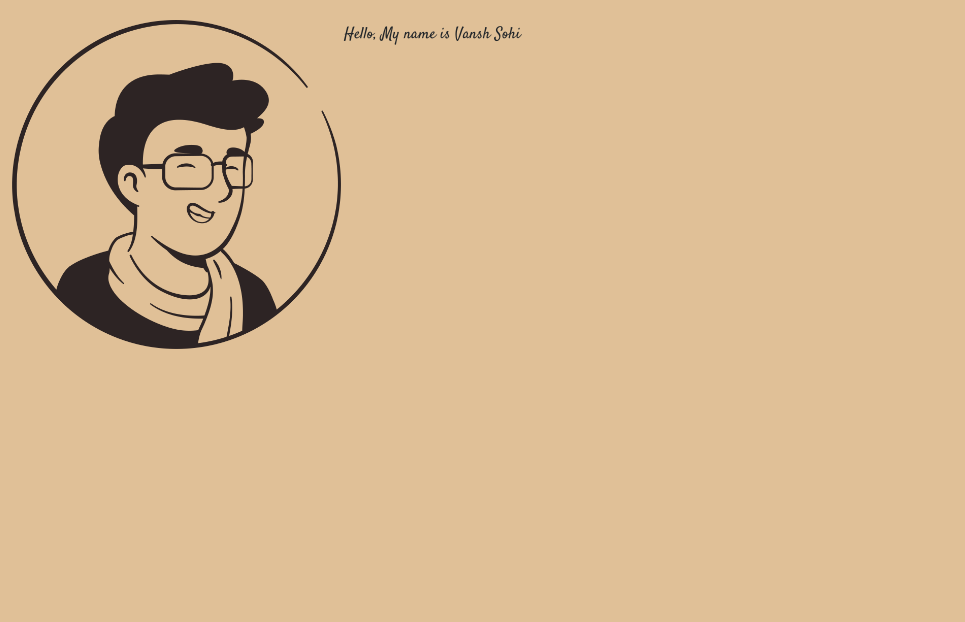
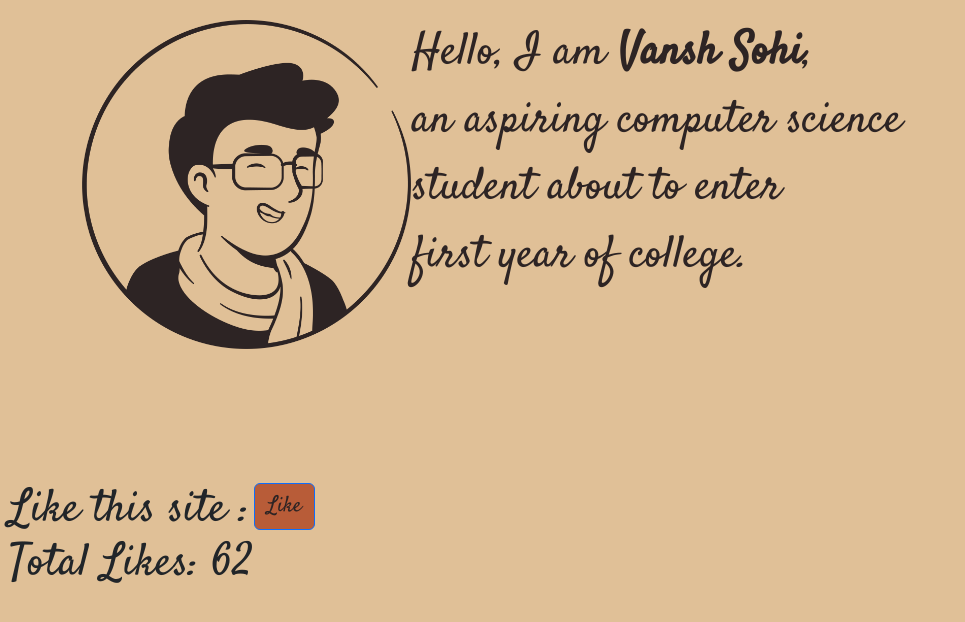
Before and after one commit to sohivansh/portfolio, a Flask app: page / in a window 1280 px wide. Shown: the part 80-702 px from the top of the page, without its empty margins (0-965 px from the left). Run offline with Flask 2, Linux system fonts and the light colour scheme.

Commit message:
second last commit, only thing left to do is to add a link on work page

```diff
--- a/app.py
+++ b/app.py
@@ -1,13 +1,19 @@
-from flask import Flask
+from tempfile import tempdir
+from flask import Flask, request, redirect
 from flask import render_template
+import sqlite3
 
+con = sqlite3.connect('database.db',check_same_thread=False)
+cur = con.cursor()
 app = Flask(__name__)
 
 app.config["TEMPLATES_AUTO_RELOAD"] = True
 
 @app.route("/")
 def layout():
-    return render_template("index.html")
+    cur.execute("SELECT likes FROM likes")
+    likes = cur.fetchone()[0]
+    return render_template("index.html",likes=likes)
 
 @app.route("/about")
 def about():
@@ -15,8 +21,21 @@ def about():
 
 @app.route("/work")
 def work():
-    return render_template("work.html")
+    cur.execute("SELECT work FROM works")
+    works = cur.fetchone()
+    return render_template("work.html",works = works)
 
 @app.route("/contact")
 def contact():
     return render_template("contact.html")
+
+@app.route("/like",methods=["POST","GET"])
+def like():
+    if request.method == "POST":
+        cur.execute("SELECT likes FROM likes")
+        temp = cur.fetchone()
+        likes = int(temp[0])
+        likes += 1
+        cur.execute("UPDATE likes SET likes = ?", (likes,))
+        con.commit()
+        return redirect("/")
--- a/requirements.txt
+++ b/requirements.txt
@@ -1,2 +1,6 @@
 Flask
 Flask dependencies
+Barba.js
+Node.js
+Npm(bundeled with node.js)
+Anime.js
--- /dev/null
+++ b/static/script.js
@@ -0,0 +1,9 @@
+import anime from 'animejs/lib/anime.es.js';
+
+swiper = document.getElementById("swipe");
+anime({
+    targets : '.main-text',
+    translateX : 250,
+    duration : 3000
+
+});
--- a/static/styles.css
+++ b/static/styles.css
@@ -19,20 +19,94 @@ body{
     background-color: #E0C097;
 }
 
+
 #avatar{
     height: 330px;
     width: 330px !important;
+
 
 }
 
 p{
     display: inline-block;
     font-family: 'Satisfy' !important;
-    padding-right: 2px;
-    padding-left: 2px;
+
+    color: #2D2424 !important;
+    font-size: 45px;
+}
+#main-text{
+    padding-left: 100px !important;
+}
+
+
+.left-text{
+    padding-top: 30px;
+    padding-left: 250px;
+
 }
 
 #mainc{
     height: 400px !important;
     margin-top: 20px !important;
 }
+
+h3,form{
+    float: left;
+    margin : 2px;
+    padding-top: 175px;
+    padding-left: 2px;
+}
+
+h3{
+    font-family: 'Satisfy' !important;
+    font-size: 45px;
+    position: absolute;
+    left: 5px;
+
+}
+
+button{
+    font-family: 'Satisfy' !important;
+    font-size: 22px !important;
+    background-color: #B85C38 !important;
+    color: #2D2424 !important;
+
+}
+
+form{
+    position: absolute;
+    left: 250px;
+    height: 55px !important;
+}
+
+h2{
+    font-family: 'Satisfy' !important;
+    font-size: 4vw;
+    color: #2D2424 !important;
+}
+
+
+
+
+h1{
+    font-family: 'Satisfy' !important;
+    font-size: 45px;
+    color: #2D2424 !important;
+
+}
+#about{
+    font-family: 'Satisfy' !important;
+    font-size: 30px;
+    color: #2D2424 !important;
+
+
+
+
+
+}
+
+.font-style{
+    font-family: 'Satisfy' !important;
+    color: #2D2424 !important;
+
+}
--- a/templates/index.html
+++ b/templates/index.html
@@ -7,9 +7,28 @@
 
     <img align="left" id="avatar" src="/static/avatar.png" class="img-responsive">
 
-        <p>
-            Hello, My name is Vansh Sohi
+        <p class="main-text">
+            Hello, I am <b>Vansh Sohi</b>,<br>
+            an aspiring computer science <br>
+            student about to enter<br>
+            first year of college.
         </p>
+
+
+
+
+        <div class="container-sm">
+            <h3>
+                Like this site : <br>
+                Total Likes: {{likes}}
+            </h3>
+            <form method="post" action="/like">
+                <button class="btn btn-primary" type="submit">Like</button>
+
+            </form>
+
+
+        </div>
 
 
 
--- a/templates/layout.html
+++ b/templates/layout.html
@@ -11,6 +11,8 @@
 
 </head>
     <body>
+
+
 
                 <nav class="navbar navbar-custom navbar-light bg-light navbar-expand-sm">
                     <div class="container-fluid">
@@ -43,11 +45,13 @@
                     </div>
 
                 </nav>
-            <div id="mainc" class="container-fluid">
+                <div id="mainc" class="container-sm">
                     {% block main %}{% endblock %}
                 </div>
+
+
             <script src="https://cdn.jsdelivr.net/npm/@popperjs/core@2.11.6/dist/umd/popper.min.js" integrity="sha384-oBqDVmMz9ATKxIep9tiCxS/Z9fNfEXiDAYTujMAeBAsjFuCZSmKbSSUnQlmh/jp3" crossorigin="anonymous"></script>
             <script src="https://cdn.jsdelivr.net/npm/bootstrap@5.2.2/dist/js/bootstrap.min.js" integrity="sha384-IDwe1+LCz02ROU9k972gdyvl+AESN10+x7tBKgc9I5HFtuNz0wWnPclzo6p9vxnk" crossorigin="anonymous"></script>
-
+            <script src="/static/script.js"></script>
     </body>
 </html>
```
Also changed, not shown: templates/about.html (+23 -1 lines), templates/contact.html (+14 -0 lines), templates/work.html (+19 -0 lines), database.db (added). Lines whose indentation alone changed are shown as unchanged.
